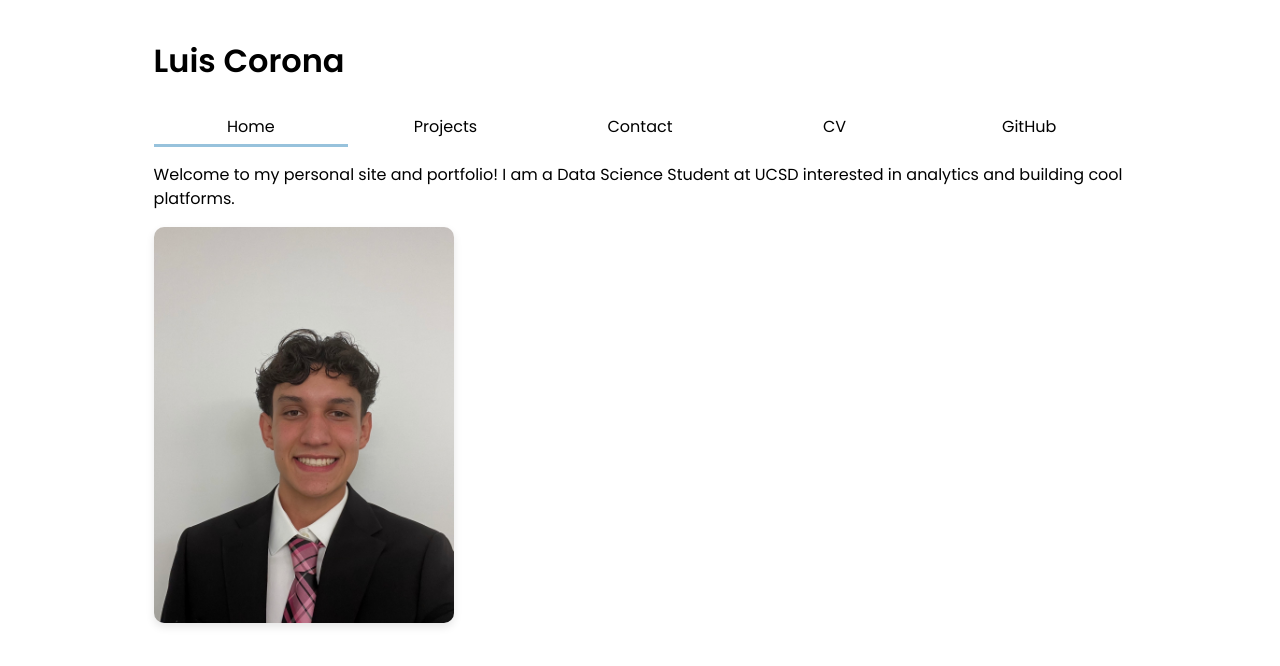
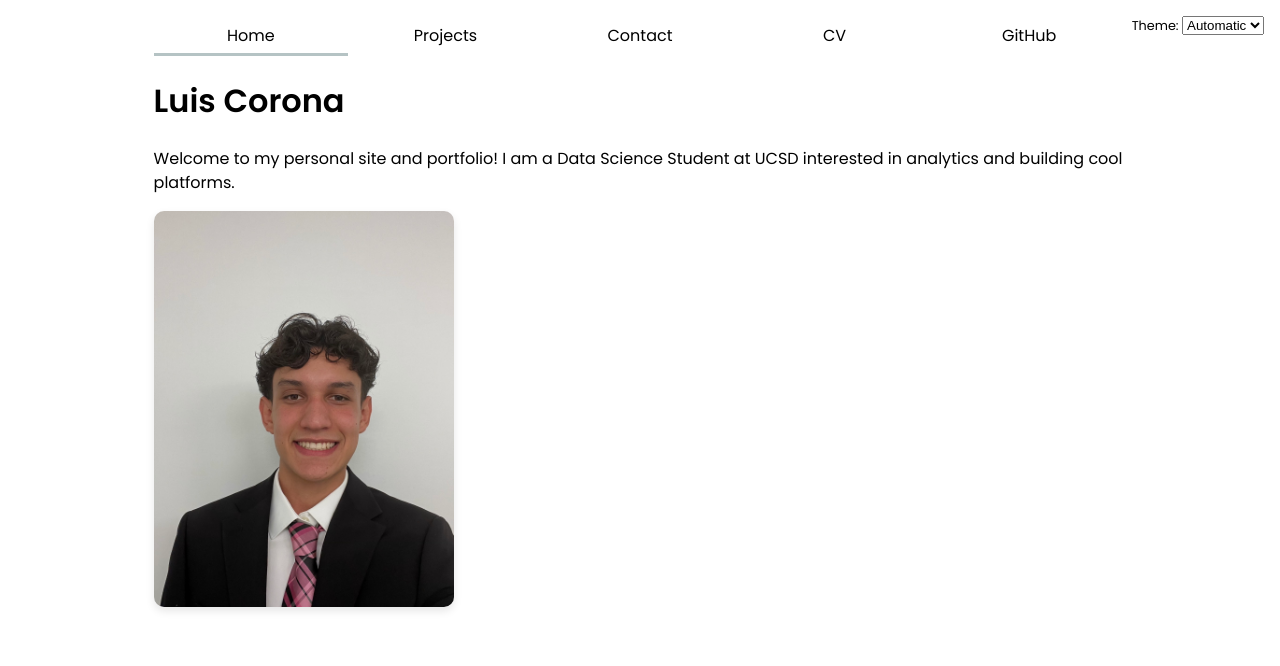
Before and after one commit to F3rando/Portfolio, a plain HTML site: page index.html in a window 1280 px wide. Drawn offline with Linux system fonts and the light colour scheme.

Commit message:
Complete Lab 3: Dynamic navigation, dark mode, and enhanced contact form
- Add global.js with 23221 helper function and dynamic navigation generation
- Implement automatic dark mode support with theme switcher
- Add enhanced contact form with mailto URL construction
- Remove hardcoded nav from all HTML files
- Update CSS with OKLCH colors and theme-aware styling

```diff
--- /dev/null
+++ b/global.js
@@ -0,0 +1,115 @@
+console.log("IT’S ALIVE!");
+
+function $$(selector, context = document) {
+  return Array.from(context.querySelectorAll(selector));
+}
+
+// Step 3: Dynamic Navigation Menu Generation
+// Detect BASE_PATH based on hostname (localhost vs GitHub Pages)
+const BASE_PATH = location.hostname === "localhost"
+  ? ""
+  : "/Portfolio";
+
+// Array of page objects with url and title
+const pages = [
+  { url: `${BASE_PATH}/index.html`, title: "Home" },
+  { url: `${BASE_PATH}/projects/index.html`, title: "Projects" },
+  { url: `${BASE_PATH}/contact/index.html`, title: "Contact" },
+  { url: `${BASE_PATH}/cv/index.html`, title: "CV" },
+  { url: "https://github.com/F3rando", title: "GitHub" }
+];
+
+// Create nav element dynamically
+const nav = document.createElement("nav");
+const ul = document.createElement("ul");
+
+// Use for...of loop to iterate through pages
+for (const page of pages) {
+  const li = document.createElement("li");
+  const a = document.createElement("a");
+  a.href = page.url;
+  a.textContent = page.title;
+
+  // Toggle 'current' class if link matches current location
+  a.classList.toggle("current", a.host === location.host && a.pathname === location.pathname);
+
+  // Set target="_blank" for external links
+  if (a.host !== location.host) {
+    a.target = "_blank";
+  }
+
+  li.appendChild(a);
+  ul.appendChild(li);
+}
+
+nav.appendChild(ul);
+document.body.prepend(nav);
+
+// Step 4: Theme Switcher
+// Add theme switcher dropdown at the start of the body
+document.body.insertAdjacentHTML('afterbegin', `
+  <label class="color-scheme">
+    Theme:
+    <select>
+      <option value="light dark">Automatic</option>
+      <option value="light">Light</option>
+      <option value="dark">Dark</option>
+    </select>
+  </label>
+`);
+
+// Get the select element
+const colorSchemeSelect = document.querySelector('.color-scheme select');
+
+// Function to set color scheme
+function setColorScheme(color) {
+  document.documentElement.style.colorScheme = color;
+  colorSchemeSelect.value = color;
+}
+
+// Add event listener to the select
+colorSchemeSelect.addEventListener('input', (event) => {
+  const selectedColor = event.target.value;
+  setColorScheme(selectedColor);
+  localStorage.colorScheme = selectedColor;
+});
+
+// On page load, check for saved preference
+if ("colorScheme" in localStorage) {
+  setColorScheme(localStorage.colorScheme);
+}
+
+// Step 5: Enhanced Contact Form Submission
+// Find the form element (only exists on contact page)
+const form = document.querySelector('form');
+
+// Use optional chaining to add event listener safely
+form?.addEventListener('submit', (event) => {
+  // Prevent default browser form submission
+  event.preventDefault();
+
+  // Create FormData object from the form
+  const formData = new FormData(form);
+
+  // Initialize URL with the form's action (mailto:email)
+  let url = form.action + '?';
+
+  // Use for...of loop to iterate through form data
+  let isFirst = true;
+  for (const [name, value] of formData) {
+    // Encode the value to handle special characters
+    const encodedValue = encodeURIComponent(value);
+
+    // Add & separator for subsequent fields
+    if (!isFirst) {
+      url += '&';
+    }
+
+    // Append name=value pair
+    url += `${name}=${encodedValue}`;
+    isFirst = false;
+  }
+
+  // Open user's mail client with the formatted data
+  location.href = url;
+});
--- a/index.html
+++ b/index.html
@@ -6,19 +6,10 @@
     <title>Luis Corona: Personal Site and Portfolio</title>
     <link href="https://fonts.googleapis.com/css2?family=Poppins:wght@400;600&display=swap" rel="stylesheet">
     <link rel= "stylesheet" href= "style.css">
+    <script type="module" src="/global.js"></script>
 </head>
 <body>
     <h1> Luis Corona </h1>
-
-    <nav>
-        <ul>
-            <li><a href="index.html" class="current">Home</a></li>
-            <li><a href="projects/index.html">Projects</a></li>
-            <li><a href="contact/index.html">Contact</a></li>
-            <li><a href="cv/index.html">CV</a></li>
-            <li><a href="https://github.com/F3rando" target="_blank">GitHub</a></li>
-        </ul>
-    </nav>
 
     <p> Welcome to my personal site and portfolio! I am a Data Science Student at UCSD interested in analytics and building cool platforms. </p>
 
--- a/style.css
+++ b/style.css
@@ -1,6 +1,10 @@
 /* Custom Properties and OKLCH Colors */
 :root {
   --color-accent: oklch(79.216% 0.05882 235.094);
+}
+
+html {
+  color-scheme: light dark;
 }
 
 body {
@@ -21,6 +25,10 @@ img {
 }
 
 /* Navigation Flexbox Architecture */
+nav {
+  --border-color: oklch(50% 10% 200 / 40%);
+}
+
 nav ul {
   display: flex;
   list-style: none;
@@ -41,12 +49,21 @@ nav a {
 }
 
 nav a:hover {
-  color: var(--color-accent);
+  background-color: color-mix(in oklch, var(--color-accent), canvas 85%);
 }
 
 .current {
-  border-bottom: 3px solid var(--color-accent);
+  border-bottom: 3px solid var(--border-color);
   padding-bottom: calc(0.5em - 3px);
+}
+
+/* Theme Switcher */
+.color-scheme {
+  position: absolute;
+  top: 1rem;
+  right: 1rem;
+  font-size: 80%;
+  font-family: inherit;
 }
 
 /* Modern border class for profile photo */
```
Also changed, not shown: contact/index.html (+2 -11 lines), cv/index.html (+1 -10 lines), projects/index.html (+1 -10 lines).
